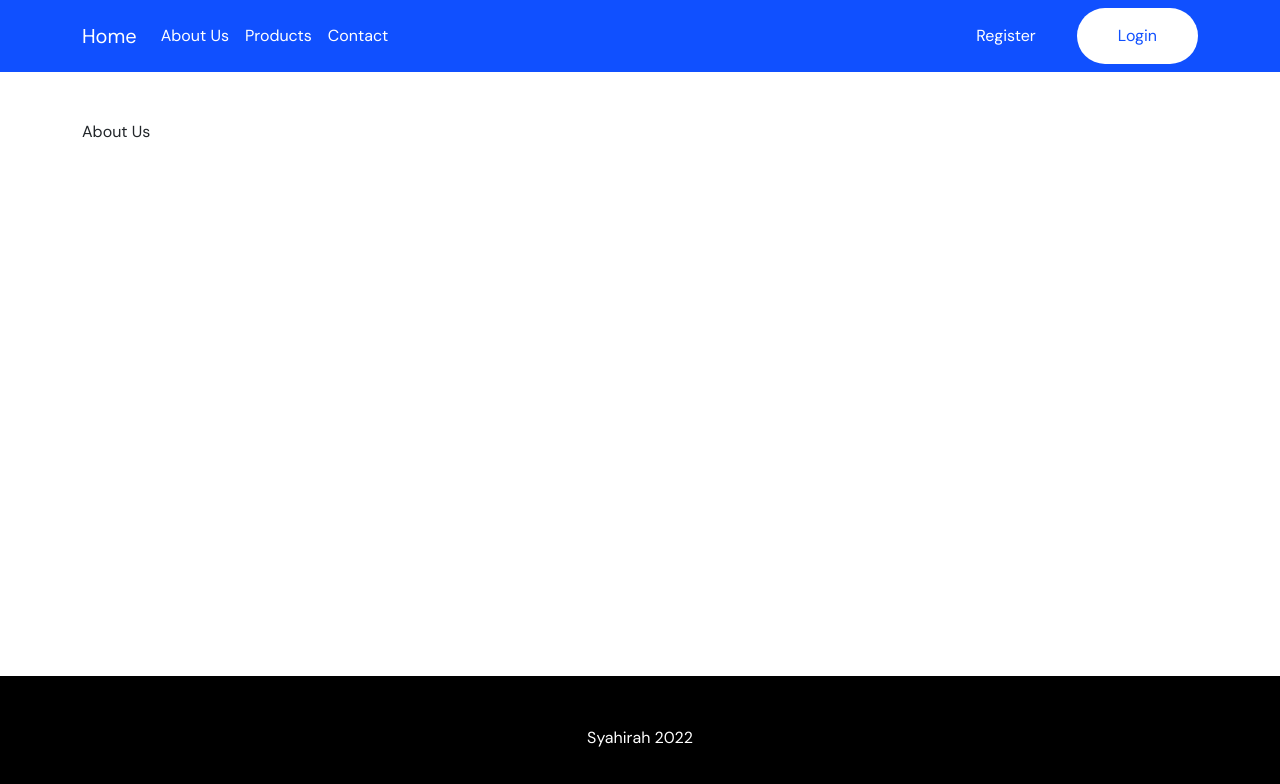
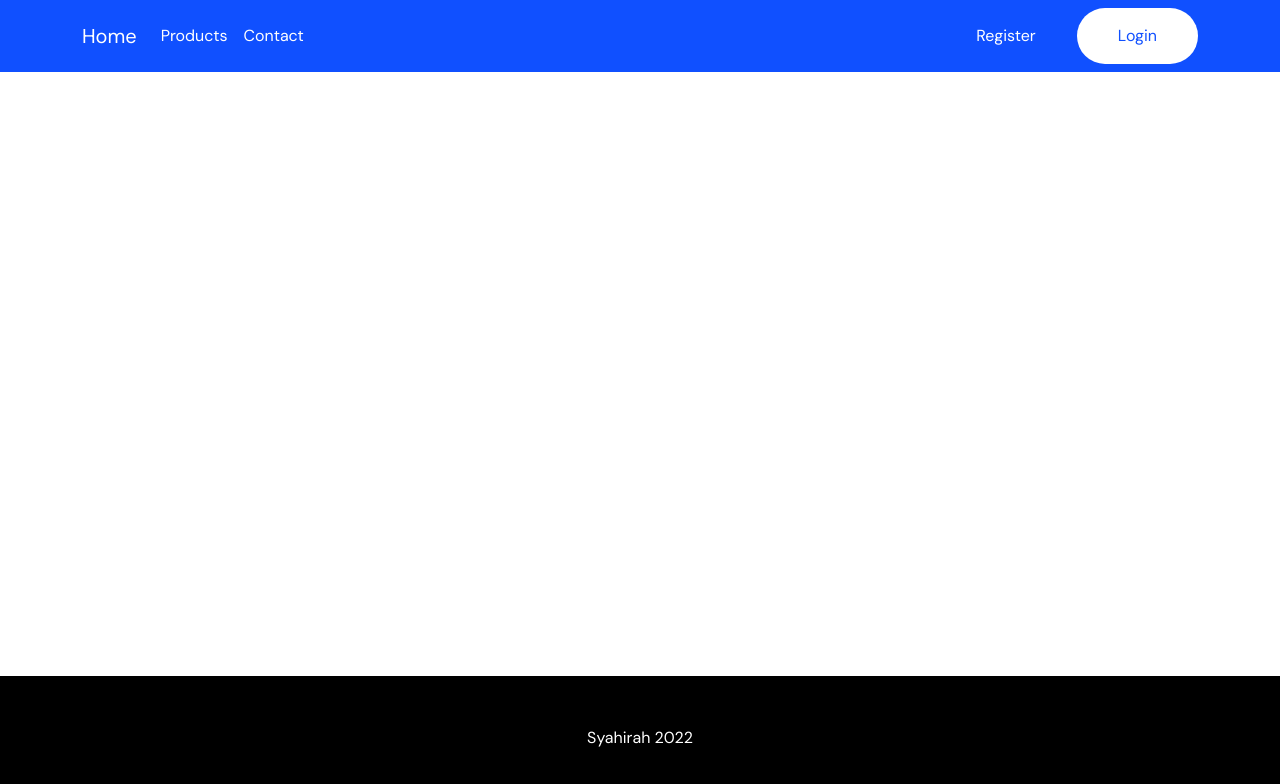
Before and after one commit to harihaysrun/03-sc-vue, a Vue app: page /about in a window 1280 px wide. Shown: the top 784 px of the page. Built offline with nearby package versions, Linux system fonts and the light colour scheme.

Commit message:
remove about

```diff
--- a/src/App.vue
+++ b/src/App.vue
@@ -3,7 +3,6 @@
 
     <div class="hamburger-menu d-lg-none" v-if="hmOpen">
       <router-link class="hm-nav-link" to="/" v-on:click.native="closeHm">Home</router-link>
-      <router-link class="hm-nav-link" to="/about" v-on:click.native="closeHm">About Us</router-link>
       <router-link class="hm-nav-link" to="/products" v-on:click.native="closeHm">Products</router-link>
       <router-link class="hm-nav-link" to="/contact" v-on:click.native="closeHm">Contact</router-link>
     </div>
@@ -13,7 +12,6 @@
 
         <div class="navbar-nav d-block d-lg-none hm-menu-icon">
           <a v-on:click="openMenu">
-            <!-- <img src="@/assets/images/hm-menu.png" alt=""> -->
             <i class="fa-solid fa-bars" v-if="!hmOpen"></i>
             <i class="fa-solid fa-xmark" v-else></i>
           </a>
@@ -21,17 +19,9 @@
 
         <div class="navbar-nav d-none d-lg-flex">
           <router-link class="navbar-brand" to="/">Home</router-link>
-          <router-link class="nav-link" to="/about">About Us</router-link>
           <router-link class="nav-link" to="/products">Products</router-link>
           <router-link class="nav-link" to="/contact">Contact</router-link>
         </div>
-        <!-- <button class="navbar-toggler" type="button" data-bs-toggle="collapse" data-bs-target="#navbarNavAltMarkup" aria-controls="navbarNavAltMarkup" aria-expanded="false" aria-label="Toggle navigation">
-          <span class="navbar-toggler-icon"></span>
-        </button> -->
-        <!-- <div class="collapse navbar-collapse" id="navbarNavAltMarkup"> -->
-
-
-        <!-- </div> -->
 
 
         <div class="ml-auto d-flex flex-row align-items-center" v-if="user">
--- a/src/router/index.js
+++ b/src/router/index.js
@@ -2,7 +2,6 @@ import Vue from "vue";
 import VueRouter from "vue-router";
 
 import Home from "@/views/Home";
-import AboutUs from "@/views/AboutUs";
 import Products from "@/views/Products";
 import Contact from "@/views/Contact";
 import Login from "@/views/Login";
@@ -23,11 +22,6 @@ const routes = [
     path: "/",
     name: "Home",
     component: Home
-  },
-  {
-    path: "/about",
-    name: "AboutUs",
-    component: AboutUs
   },
   {
     path: "/products",
--- a/src/views/AboutUs.vue
+++ /dev/null
@@ -1,11 +0,0 @@
-<template>
-    <div>
-        About Us
-    </div>
-</template>
-
-<script>
-export default{
-  name: 'AboutUs'
-}
-</script>
```
